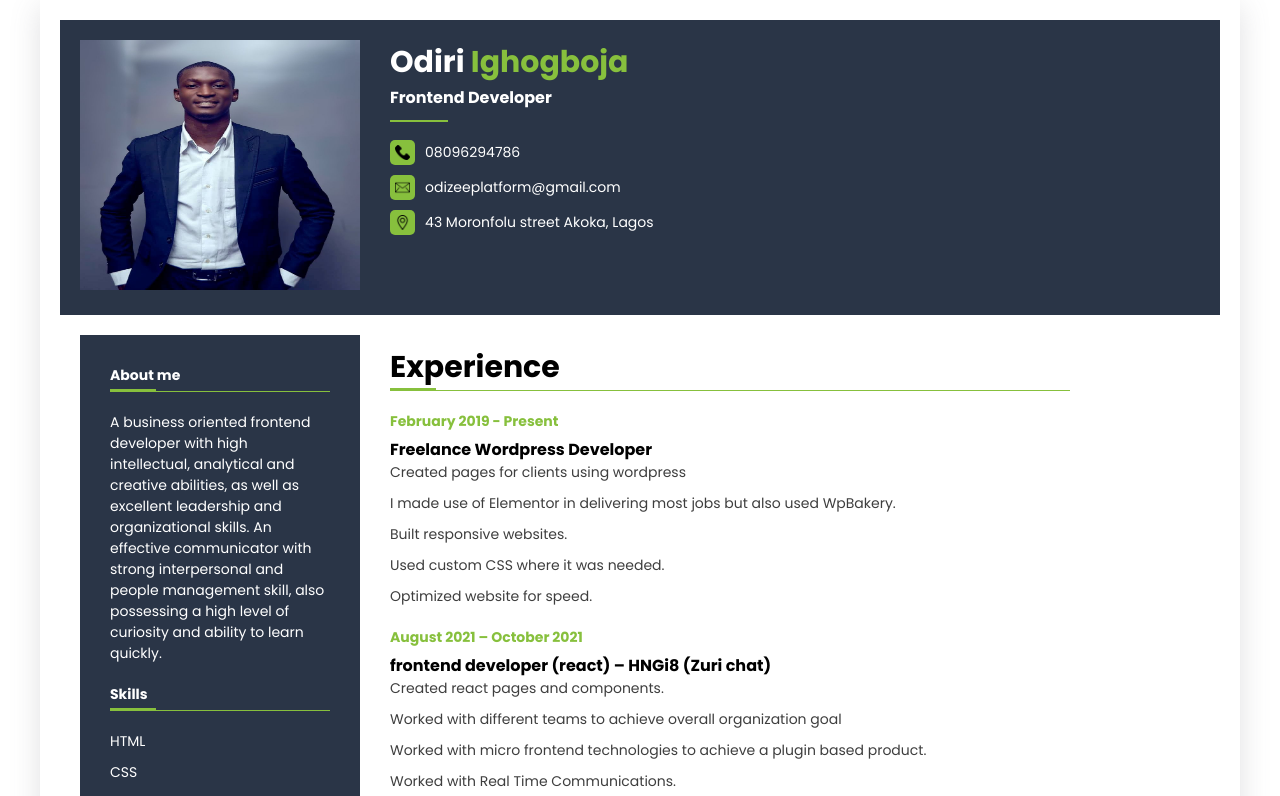
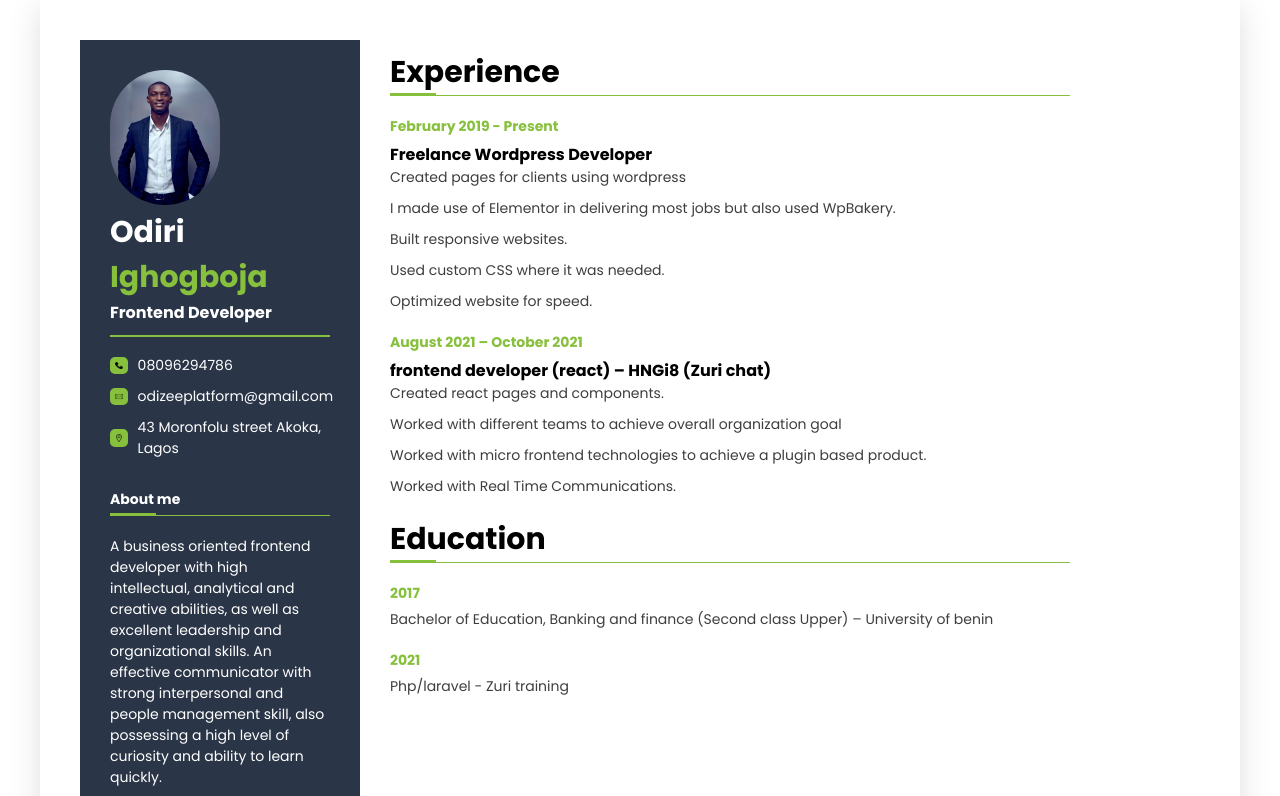
Before and after one commit to odizee/odizee-cv, a React (Create React App) app: page / in a window 1280 px wide. Shown: the top 796 px of the page. Built offline with nearby package versions, Linux system fonts and the light colour scheme.

Commit message:
removed heading

```diff
--- a/src/App.js
+++ b/src/App.js
@@ -13,7 +13,6 @@ function App() {
   };
   return (
     <div className="App">
-      <Header />
       <div className="main">
         <div className="app-background">
           <Background />
--- a/src/components/Background.js
+++ b/src/components/Background.js
@@ -1,6 +1,37 @@
+import photo from "../assets/Odizee-Suit.jpeg";
+import "./styles/CompStyle.scss";
+import location from "../assets/location.png";
+import mail from "../assets/mail.png";
+import phone from "../assets/phone-call.png";
+
 const Background = () => {
   return (
     <div className="background">
+      <div className="header">
+        <div className="image">
+          <img src={photo} alt="" />
+        </div>
+        <div className="intro">
+          <div className="details">
+            <h2>
+              Odiri <span>Ighogboja</span>
+            </h2>
+            <h3>Frontend Developer</h3>
+          </div>
+          <div className="contact">
+            <div className="contact__item">
+              <img src={phone} alt="" /> <p>08096294786</p>
+            </div>
+            <div className="contact__item">
+              <img src={mail} alt="" /> <p>odizeeplatform@gmail.com</p>
+            </div>
+            <div className="contact__item">
+              <img src={location} alt="" />
+              <p>43 Moronfolu street Akoka, Lagos</p>
+            </div>
+          </div>
+        </div>
+      </div>
       <div className="about-me">
         <h4>About me</h4>
         <hr />
--- a/src/components/styles/CompStyle.scss
+++ b/src/components/styles/CompStyle.scss
@@ -1,66 +1,4 @@
-.header {
-    display: flex;
-    background: #2A3547;
-    column-gap: 3rem;
-    padding: 2rem;
 
-    .image {
-        width: 25%;
-
-        img {
-            width: 100%;
-            height: 25rem;
-        }
-    }
-
-    .intro {
-        width: 35%;
-    }
-
-    .details {
-        color: #fff;
-        margin-bottom: 3rem;
-        h2 {
-            color: #fff;
-            span {
-                color: #87C03D;
-            }
-        }
-
-        h4 {
-        }
-
-        &::after {
-            content: "";
-            position: absolute;
-            height: .2rem;
-            width: 5%;
-            margin-top: 1rem;
-            background-color: #87C03D;
-        }
-    }
-    .contact {
-        display: flex;
-        width: 80%;
-        column-gap: 3rem;
-        flex-wrap: wrap;
-
-        &__item {
-            color: #fff;
-            display: flex;
-            align-items: center;
-            column-gap: 1rem;
-            margin-bottom: 1rem;
-            img {
-                background: #87C03D;
-                padding: .5rem;
-                width: 8%;
-                border-radius: 5px;
-            }
-        }
-    }
-
-}
 
 .background, .education, .experience {
 
@@ -102,6 +40,76 @@
     }
 }
 
+.header {
+    display: flex;
+    flex-direction: column;
+    background: #2A3547;
+    column-gap: 3rem;
+
+    .image {
+
+        img {
+            border-radius: 500px;
+            width: 50%;
+            height: 50%;
+        }
+    }
+
+    .intro {
+        // width: 35%;
+    }
+
+    .details {
+        color: #fff;
+        margin-bottom: 3rem;
+        position: relative;
+        h2 {
+            color: #fff;
+            span {
+                color: #87C03D;
+            }
+        }
+
+        h4 {
+        }
+
+        &::after {
+            content: "";
+            position: absolute;
+            height: .2rem;
+            width: 100%;
+            margin-top: 1rem;
+            background-color: #87C03D;
+        }
+    }
+    .contact {
+        display: flex;
+        column-gap: 3rem;
+        flex-wrap: wrap;
+        margin-bottom: 2rem;
+
+        &__item {
+            color: #fff;
+            display: flex;
+            align-items: center;
+            column-gap: 1rem;
+            margin-bottom: 1rem;
+
+            img {
+                background: #87C03D;
+                padding: .5rem;
+                width: 8%;
+                border-radius: 5px;
+            }
+
+            p {
+                margin-bottom: 0;
+            }
+        }
+    }
+
+}
+
 .achievement {
     // background-color: #2A3547;
     padding: 1rem;
```
